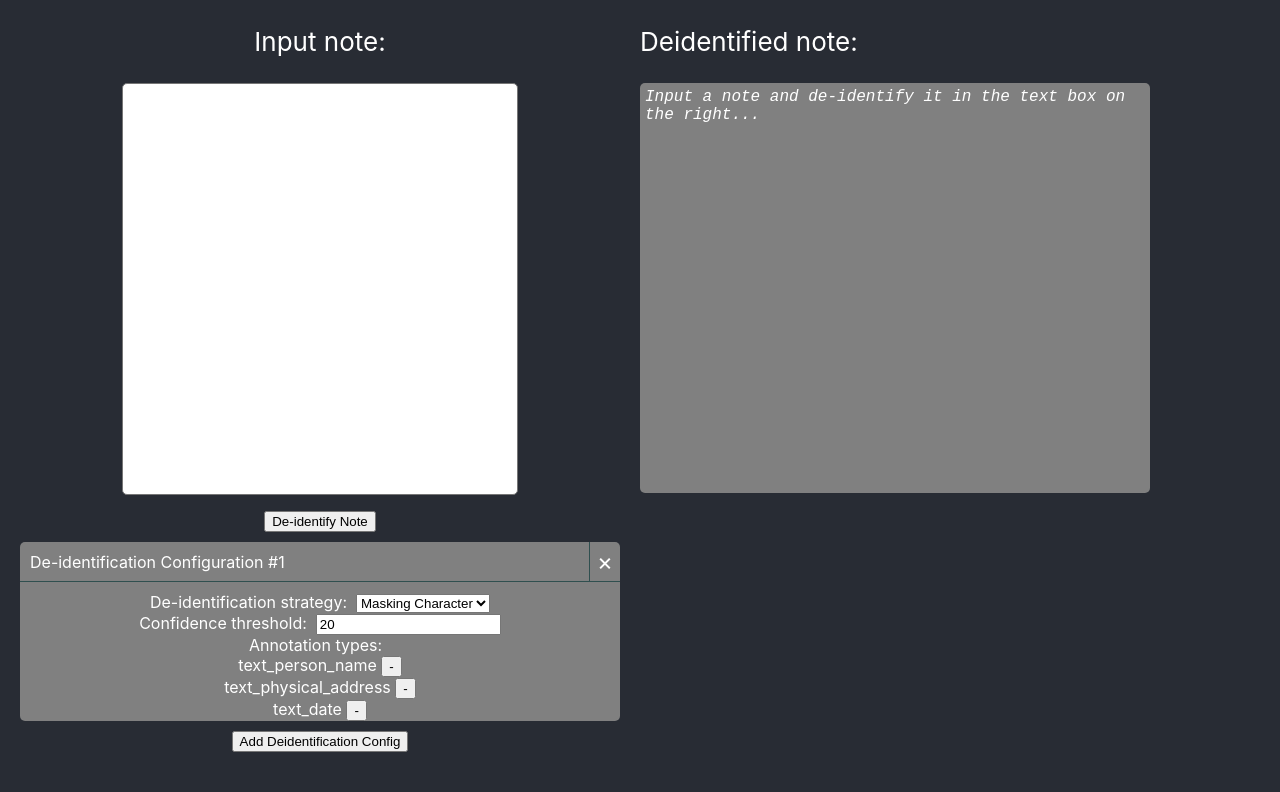
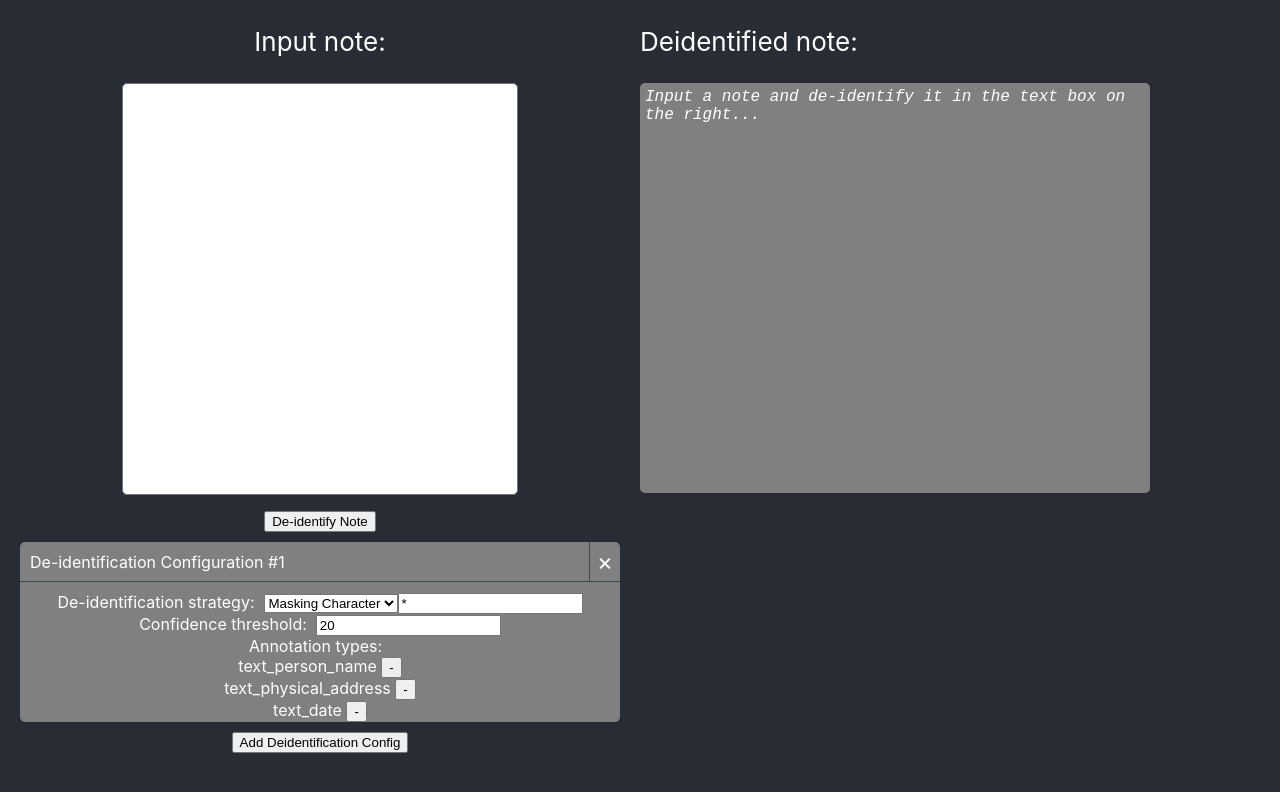
Before and after one commit to nlpsandbox/phi-deidentifier-example, a React (Create React App) app in the folder client/: page / in a window 1280 px wide. Shown: the top 792 px of the page. Built offline with nearby package versions, Linux system fonts and the light colour scheme.

Commit message:
Allow Setting Masking Char

```diff
--- a/client/src/components/DeidentificationConfigForm.js
+++ b/client/src/components/DeidentificationConfigForm.js
@@ -1,6 +1,6 @@
 import './DeidentificationConfigForm.css'
 import React from 'react';
-import { DeidentificationConfigAnnotationTypesEnum, DeidentificationConfigDeidentificationStrategy } from '../models';
+import { DeidentificationConfigAnnotationTypesEnum } from '../models';
 
 export class DeidentificationConfigForm extends React.Component {
   updateDeidConfig = (newSettings) => {
@@ -11,11 +11,25 @@ export class DeidentificationConfigForm extends React.Component {
     // Convert strategy name into correct {key: value} pair
     const newDeidStrategyName = event.target.value;
     let newDeidentificationStrategy = {};
-    newDeidentificationStrategy[newDeidStrategyName] = {};
+    // FIXME: Ideally this could draw on the models defined in src/models
+    if (newDeidStrategyName === "maskingCharConfig") {
+      newDeidentificationStrategy[newDeidStrategyName] = { maskingChar: "*" };
+    } else {
+      newDeidentificationStrategy[newDeidStrategyName] = {}
+    }
 
     // Push up the state
     this.updateDeidConfig({
       deidentificationStrategy: newDeidentificationStrategy
+    });
+  }
+
+  handleMaskingCharChange = (event) => {
+    const maskingChar = event.target.value;
+    this.updateDeidConfig({
+      deidentificationStrategy: {
+        maskingCharConfig: { maskingChar: maskingChar }
+      }
     });
   }
 
@@ -44,6 +58,10 @@ export class DeidentificationConfigForm extends React.Component {
     this.props.deleteDeidConfig(this.props.index);
   }
 
+  getStrategy = () => {
+    return Object.keys(this.props.deidentificationStrategy)[0];
+  }
+
   render = () => {
     const allAnnotationTypes = Object.values(DeidentificationConfigAnnotationTypesEnum)
     return (
@@ -53,11 +71,14 @@ export class DeidentificationConfigForm extends React.Component {
           <div className="deid-config-remove" onClick={this.handleDelete}></div>
         </div>
         De-identification strategy: &nbsp;
-        <select onChange={this.handleStrategyChange} value={Object.keys(this.props.deidentificationStrategy)[0]}>
+        <select onChange={this.handleStrategyChange} value={this.getStrategy()}>
           <option value="maskingCharConfig">Masking Character</option>
           <option value="redactConfig">Redact</option>
           <option value="annotationTypeConfig">Annotation Type</option>
         </select>
+        {this.getStrategy() === "maskingCharConfig" &&
+          <input type="text" maxLength={1} value={this.props.deidentificationStrategy.maskingCharConfig.maskingChar} onChange={this.handleMaskingCharChange} />
+        }
         <br />
         Confidence threshold: &nbsp;
         <input type="number" onChange={this.handleConfidenceThresholdChange} name="confidenceThreshold" value={this.props.confidenceThreshold} />
```
